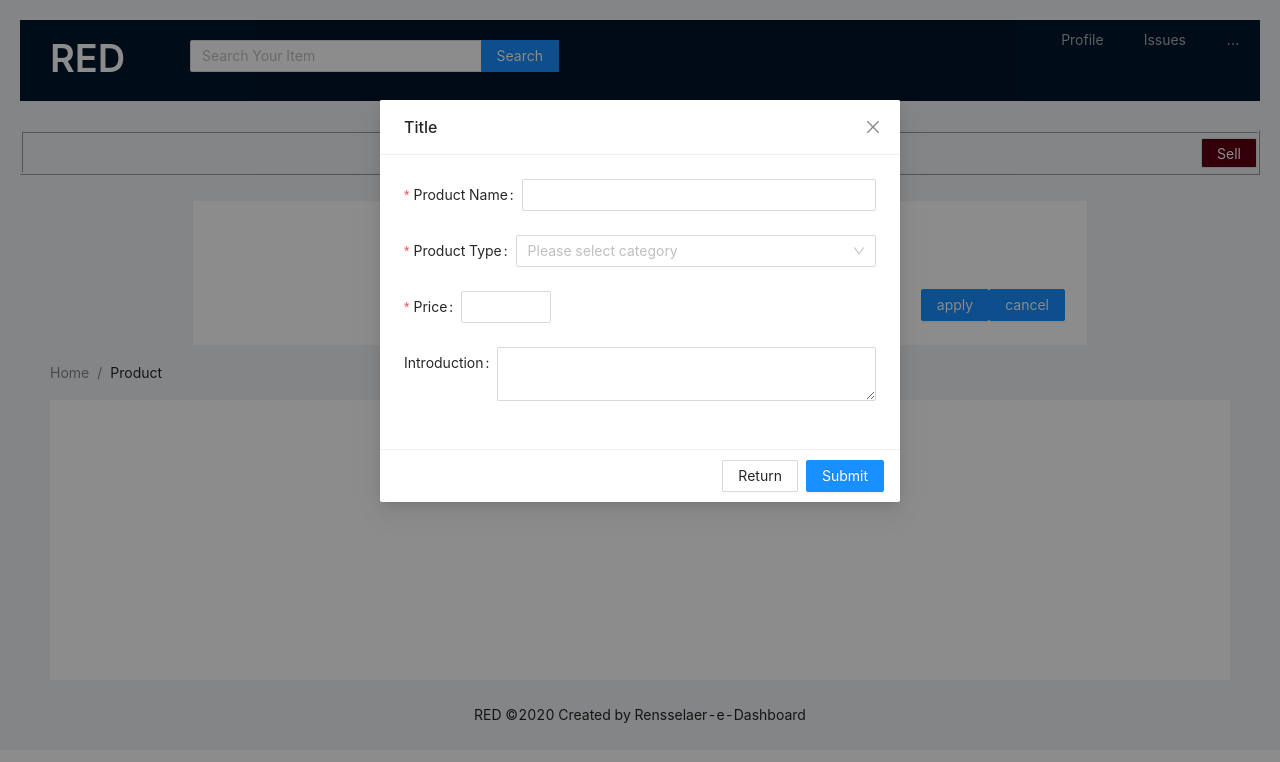
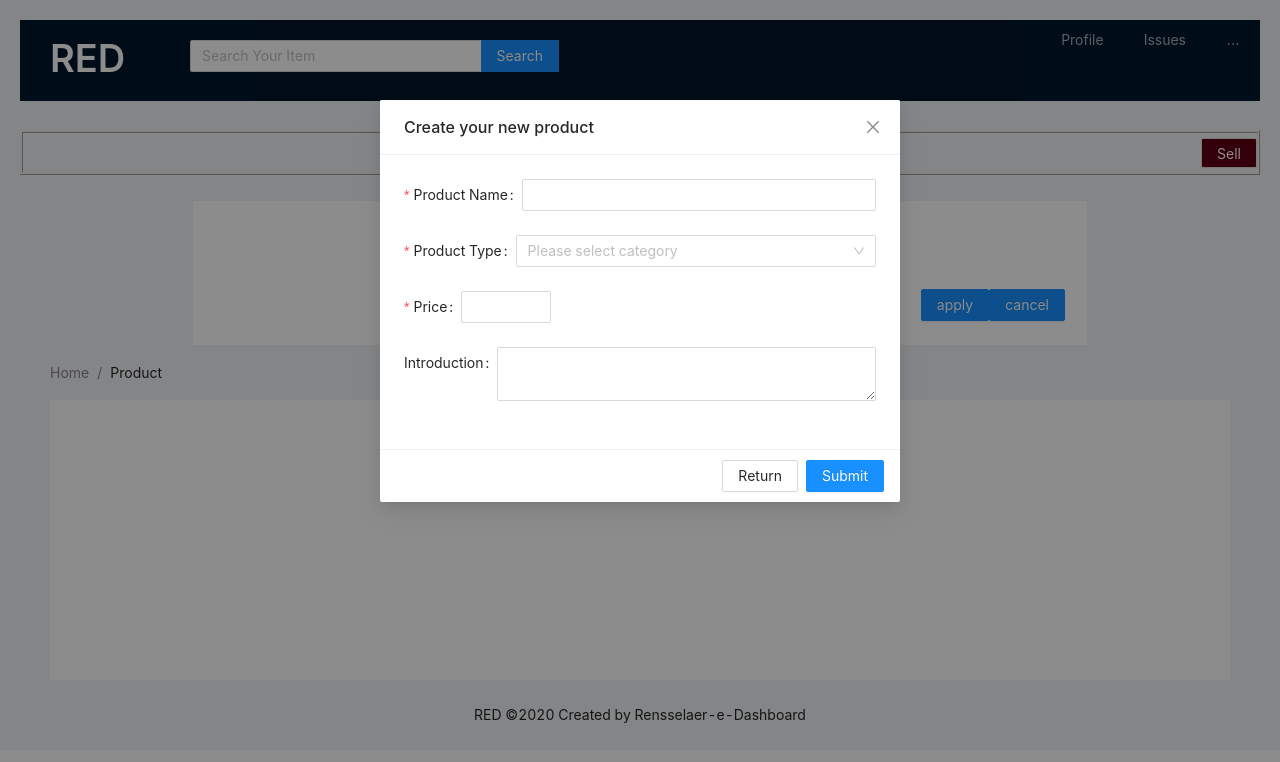
Before and after one commit to pangtsu/Rensselaer-e-trade-Dashboard, a React app in the folder frontend/: page / in a window 1280 px wide. Both pictures are taken after a click on the button "Sell". Shown: the top 762 px of the page. Built offline with nearby package versions, Linux system fonts and the light colour scheme.

Commit message:
modify tyro on sell form

```diff
--- a/frontend/src/components/Sell.tsx
+++ b/frontend/src/components/Sell.tsx
@@ -37,7 +37,7 @@ export default class Sell extends React.Component {
         </Button>
         <Modal
           visible={visible}
-          title="Title"
+          title="Create your new product"
           onOk={this.handleOk}
           onCancel={this.handleCancel}
           footer={[
```
